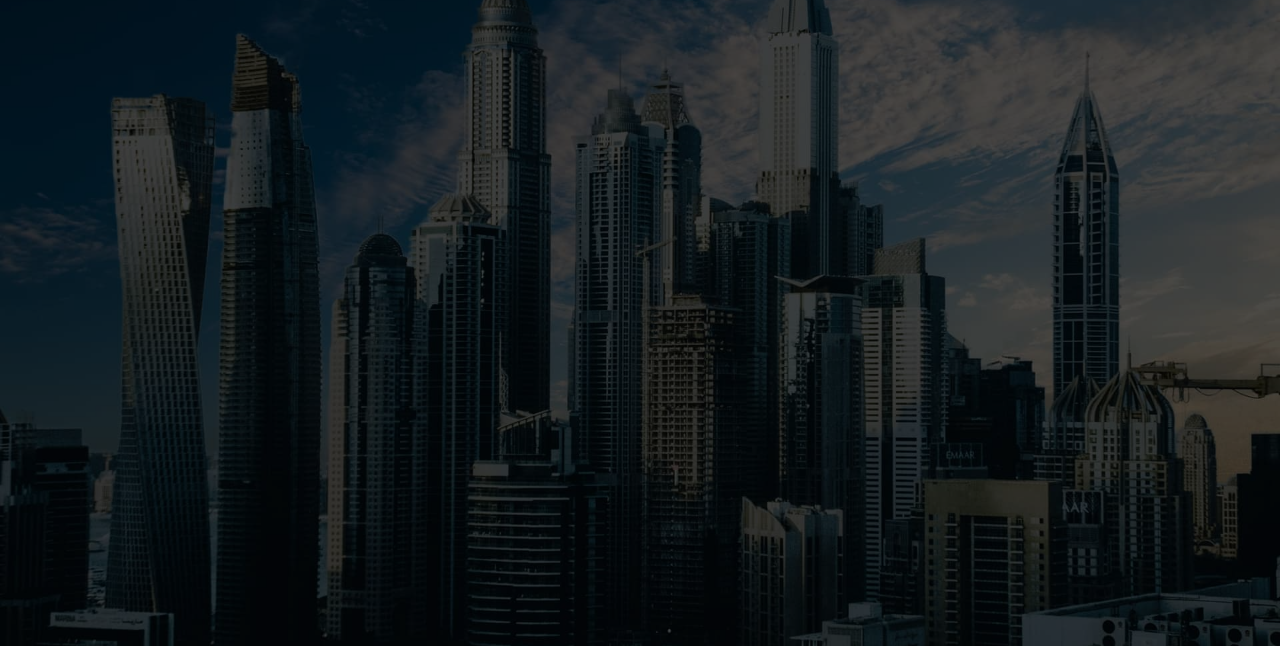
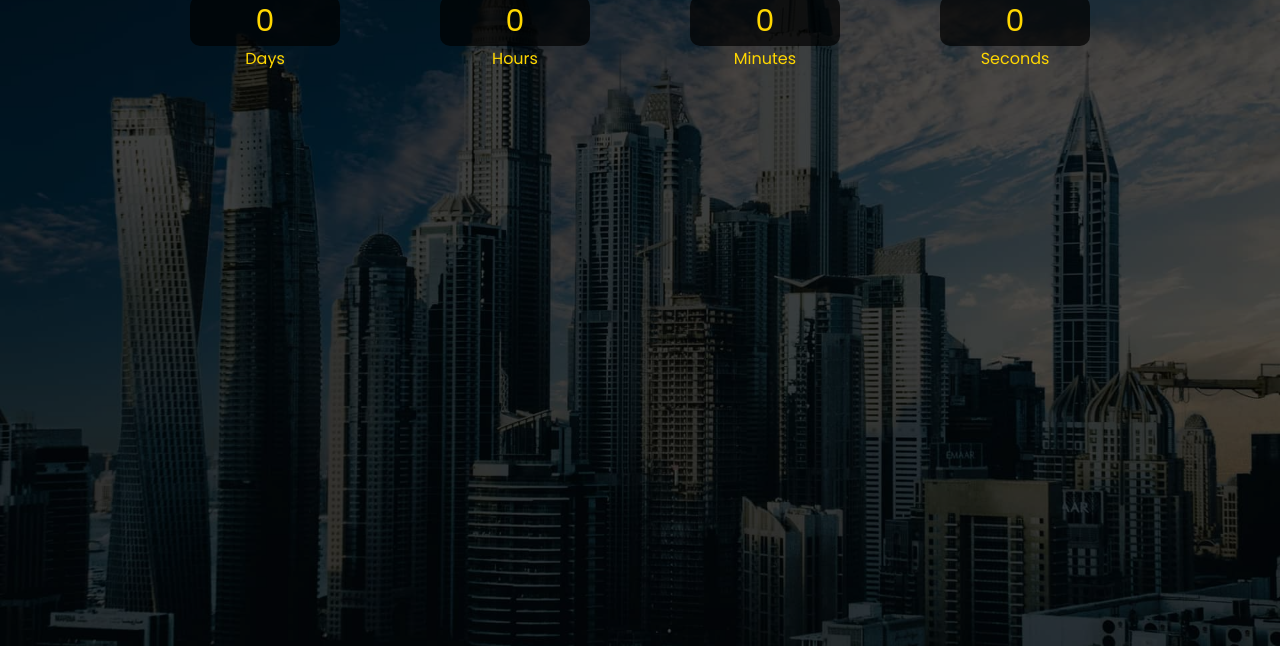
Before and after one commit to Codalicio/countdown-timer, a plain HTML site: page index.html in a window 1280 px wide. Shown: the part 154-800 px from the top of the page. Drawn offline with Linux system fonts and the light colour scheme.

Commit message:
Added initial html and css

```diff
--- a/index.html
+++ b/index.html
@@ -11,7 +11,30 @@
 <body>
     <div class="main">
         <div class="overlay">
-            <div class="title">We are coming oon!</div>
+            <div class="title">We are coming soon!</div>
+            <div class="title" id="end-date">13th of October 2022, 07:16 PM</div>
+            <div class="col">
+                <div>
+                    <input type="text" readonly value="0">
+                    <br />
+                    <label for="">Days</label>
+                </div>
+                <div>
+                    <input type="text" readonly value="0">
+                    <br />
+                    <label for="">Hours</label>
+                </div>
+                <div>
+                    <input type="text" readonly value="0">
+                    <br />
+                    <label for="">Minutes</label>
+                </div>
+                <div>
+                    <input type="text" readonly value="0">
+                    <br />
+                    <label for="">Seconds</label>
+                </div>
+            </div>
         </div>
     </div>
 </body>
--- a/style.css
+++ b/style.css
@@ -19,5 +19,41 @@
     height: 100%;
     background-color: rgb(0, 0, 0, 0.7);
     display: flex;
+    align-items: center;
+    flex-direction: column;
     color: #fff;
 }
+
+.title {
+    margin-top: 10px;
+    color: #fff;
+    font-size: 2.5rem;
+    text-align: center;
+}
+
+.col {
+    margin-top: 10px;
+    width: 1000px;
+    display: flex;
+    justify-content: center;
+}
+
+.col div {
+    width: 250px;
+    text-align: center;
+}
+
+input {
+    width: 60%;
+    height: 50px;
+    color: gold;
+    background-color: rgb(0, 0, 0, 0.7);
+    border-color: transparent;
+    border-radius: 10px;
+    text-align: center;
+    font-size: 30px;
+}
+
+label {
+    color: gold;
+}
```
